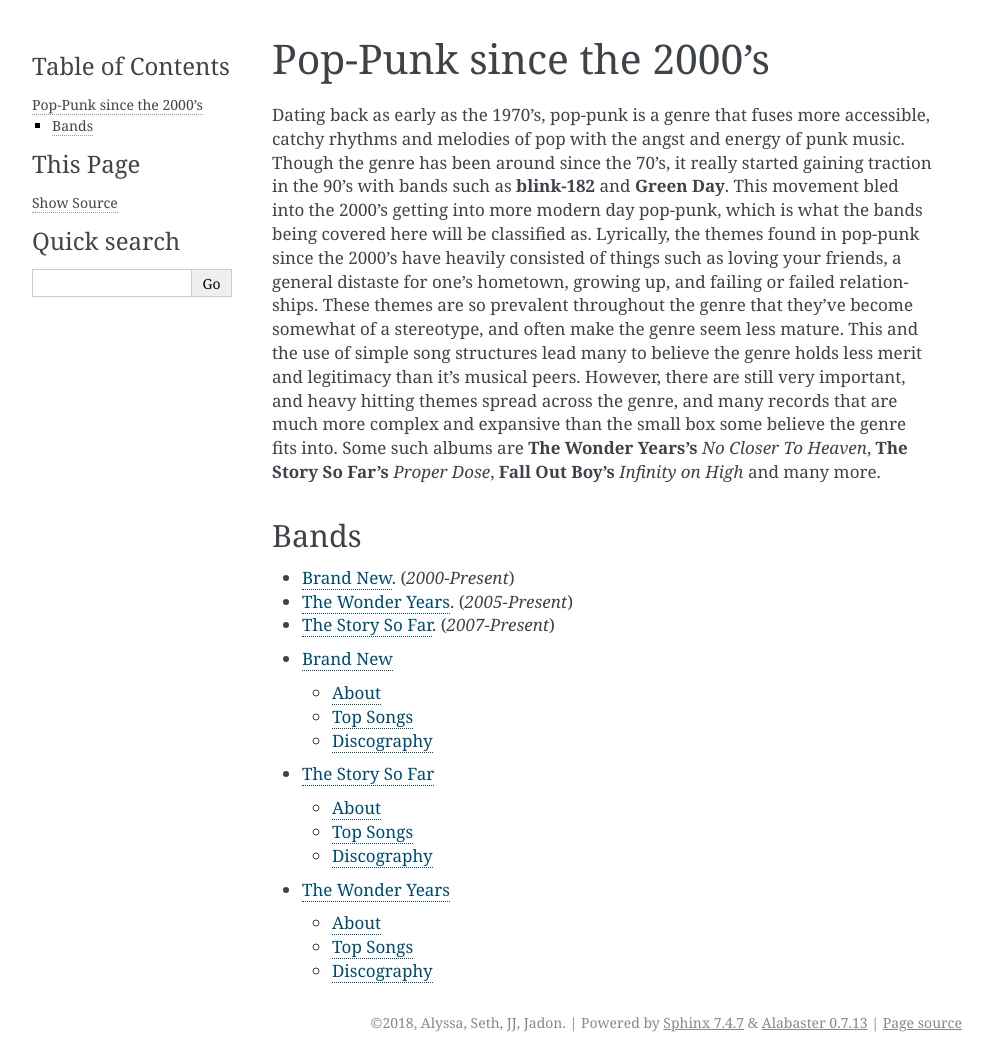
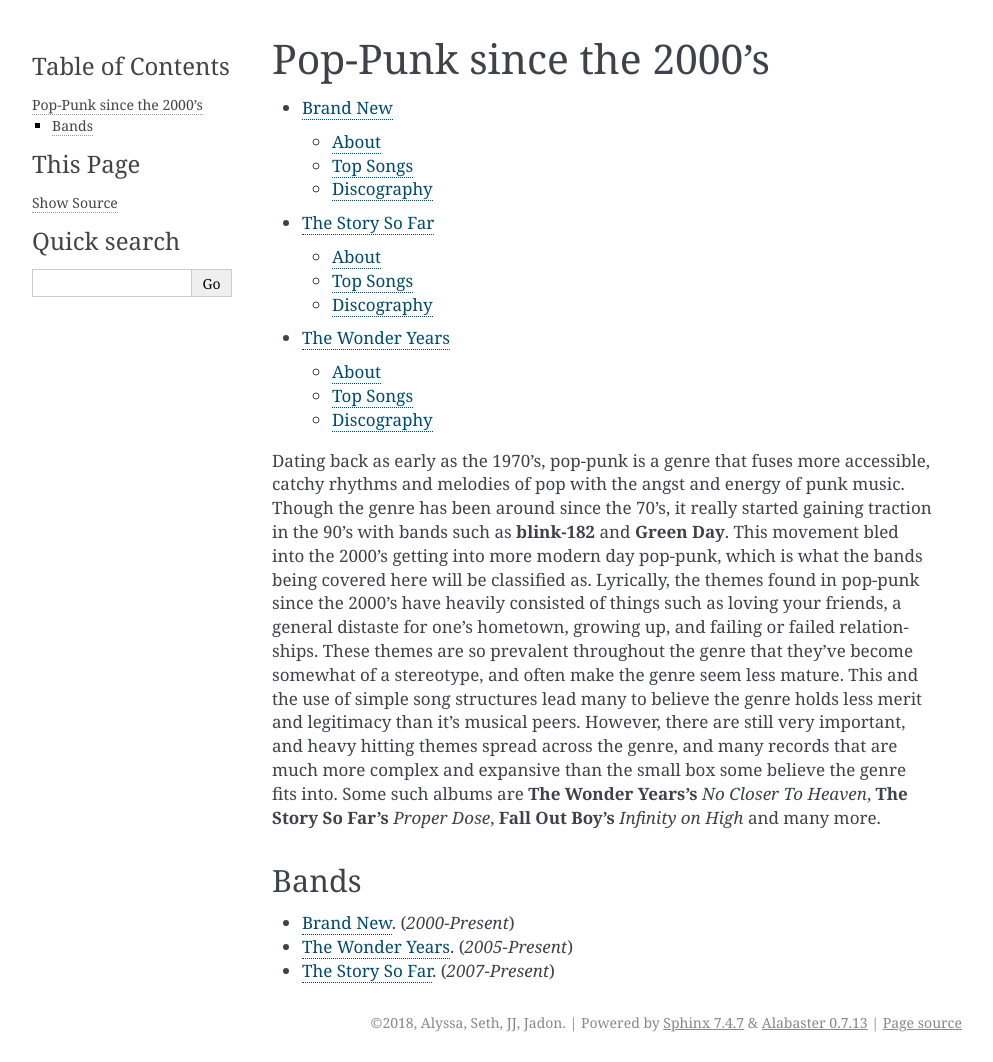
Before and after one commit to rahxki/final_project, a Sphinx documentation site: the page built from source/modern_pop_punk/index.rst, in a window 1280 px wide. Shown: the whole page, without its empty margins (148-1141 px from the left). Built offline with Sphinx 7.4.7, drawn with Linux system fonts in a browser that asks for light colours; part of the change alters nothing that is shown.

```diff
--- a/source/modern_pop_punk/index.rst
+++ b/source/modern_pop_punk/index.rst
@@ -1,5 +1,14 @@
 Pop-Punk since the 2000's
 =========================
+
+.. toctree::
+   :maxdepth: 2
+
+
+   brand_new/index
+   the_story_so_far/index
+   the_wonder_years/index
+
 
 Dating back as early as the 1970’s, pop-punk is a genre that fuses more accessible, catchy rhythms and melodies of pop with the angst and energy of punk music. Though the genre has been around since the 70’s, it really started gaining traction in the 90’s with bands such as **blink-182** and **Green Day**. This movement bled into the 2000’s getting into more modern day pop-punk, which is what the bands being covered here will be classified as. Lyrically, the themes found in pop-punk since the 2000’s have heavily consisted of things such as loving your friends, a general distaste for one’s hometown, growing up, and failing or failed relationships. These themes are so prevalent throughout the genre that they’ve become somewhat of a stereotype, and often make the genre seem less mature. This and the use of simple song structures lead many to believe the genre holds less merit and legitimacy than it’s musical peers. However, there are still very important, and heavy hitting themes spread across the genre, and many records that are much more complex and expansive than the small box some believe the genre fits into. Some such albums are **The Wonder Years’s** *No Closer To Heaven*, **The Story So Far’s** *Proper Dose*, **Fall Out Boy’s** *Infinity on High* and many more.
 
@@ -13,11 +22,3 @@ Bands
 .. _Brand New: file:///C:/Users/Seth/Desktop/final_project/build/html/modern_pop_punk/brand_new/index.html
 .. _The Wonder Years: file:///C:/Users/Seth/Desktop/final_project/build/html/modern_pop_punk/the_wonder_years/index.html
 .. _The Story So Far: file:///C:/Users/Seth/Desktop/final_project/build/html/modern_pop_punk/the_story_so_far/index.html
-
-.. toctree::
-   :maxdepth: 2
-
-
-   brand_new/index
-   the_story_so_far/index
-   the_wonder_years/index
```
